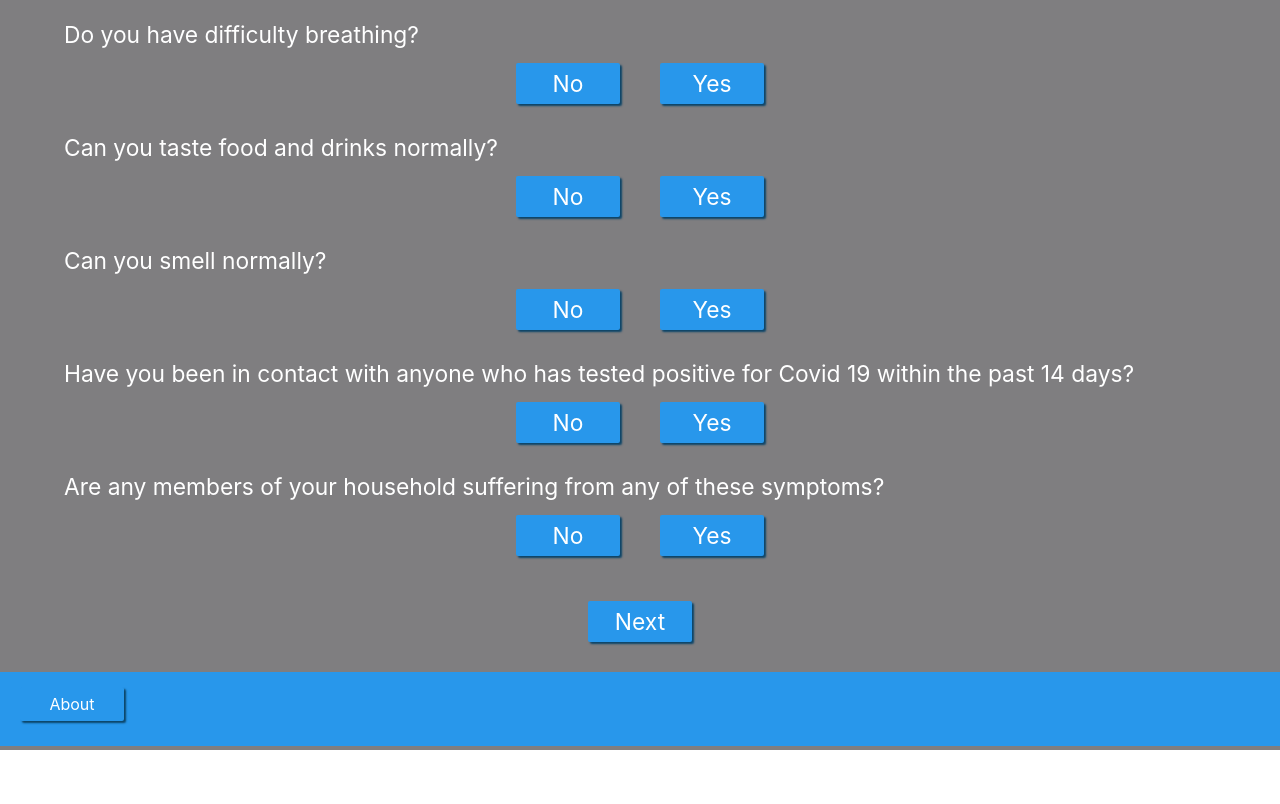
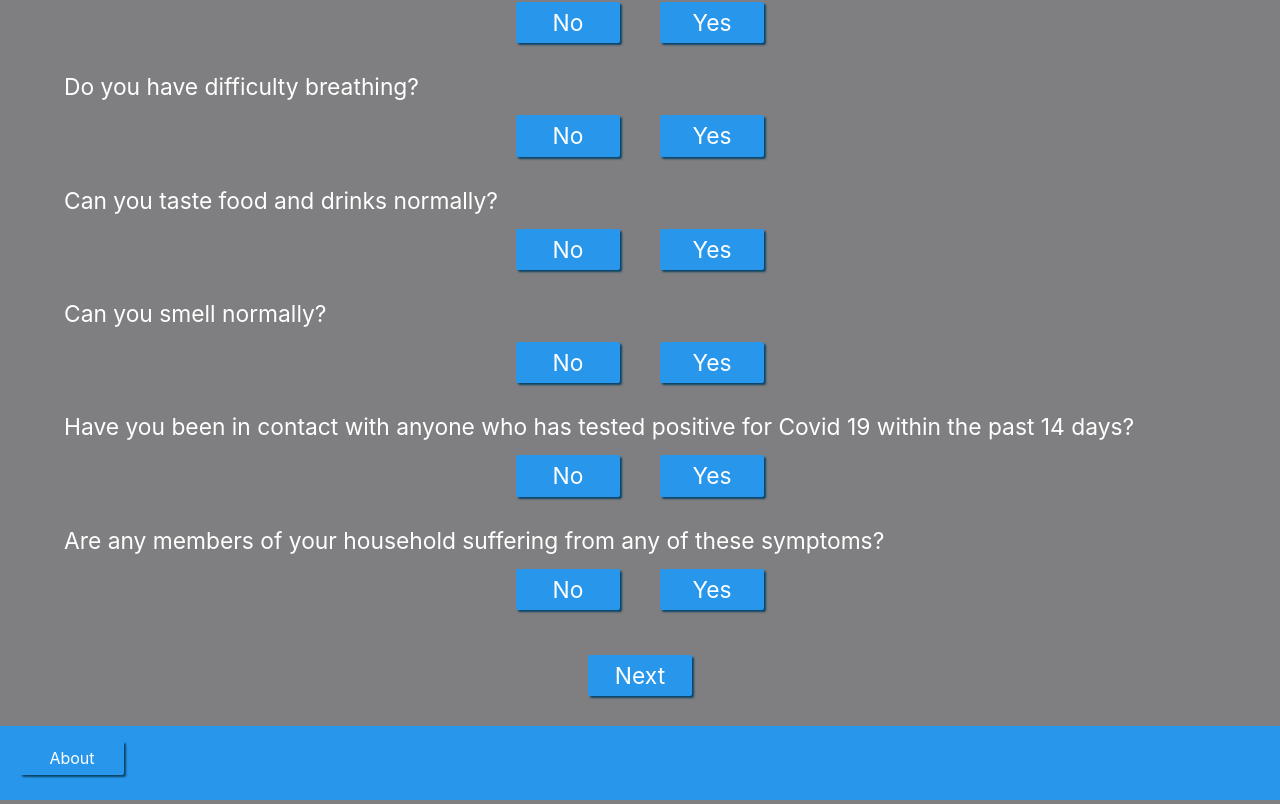
Before and after one commit to georgezee/covid-daily-questions, a React (Create React App) app: page / in a window 1280 px wide. Shown: the part 537-1341 px from the top of the page. Before the commit the page ends 1287 px from the top, so only its background shows below. Built offline with nearby package versions, Linux system fonts and the light colour scheme.

Commit message:
Set consistent button size and increase top margin.

```diff
--- a/src/App.css
+++ b/src/App.css
@@ -37,7 +37,7 @@
   color: white;
   text-align: center;
   padding: 0 5vw;
-  margin-top: 2%; }
+  margin-top: 6%; }
   .App-main .App-button {
     border: solid #2897eb 2px;
     background: #2897eb;
@@ -47,7 +47,8 @@
     padding: 5px;
     margin: 15px 20px 30px 20px;
     display: inline-block;
-    border-radius: 2px; }
+    border-radius: 2px;
+    line-height: 120%; }
     .App-main .App-button:hover {
       cursor: pointer; }
 
@@ -65,7 +66,8 @@
     padding: 5px;
     margin: 15px 20px 25px 20px;
     float: left;
-    border-radius: 2px; }
+    border-radius: 2px;
+  }
     .App-footer .App-button:hover {
       cursor: pointer; }
     .App-footer .App-button:nth-child(10) {
```
